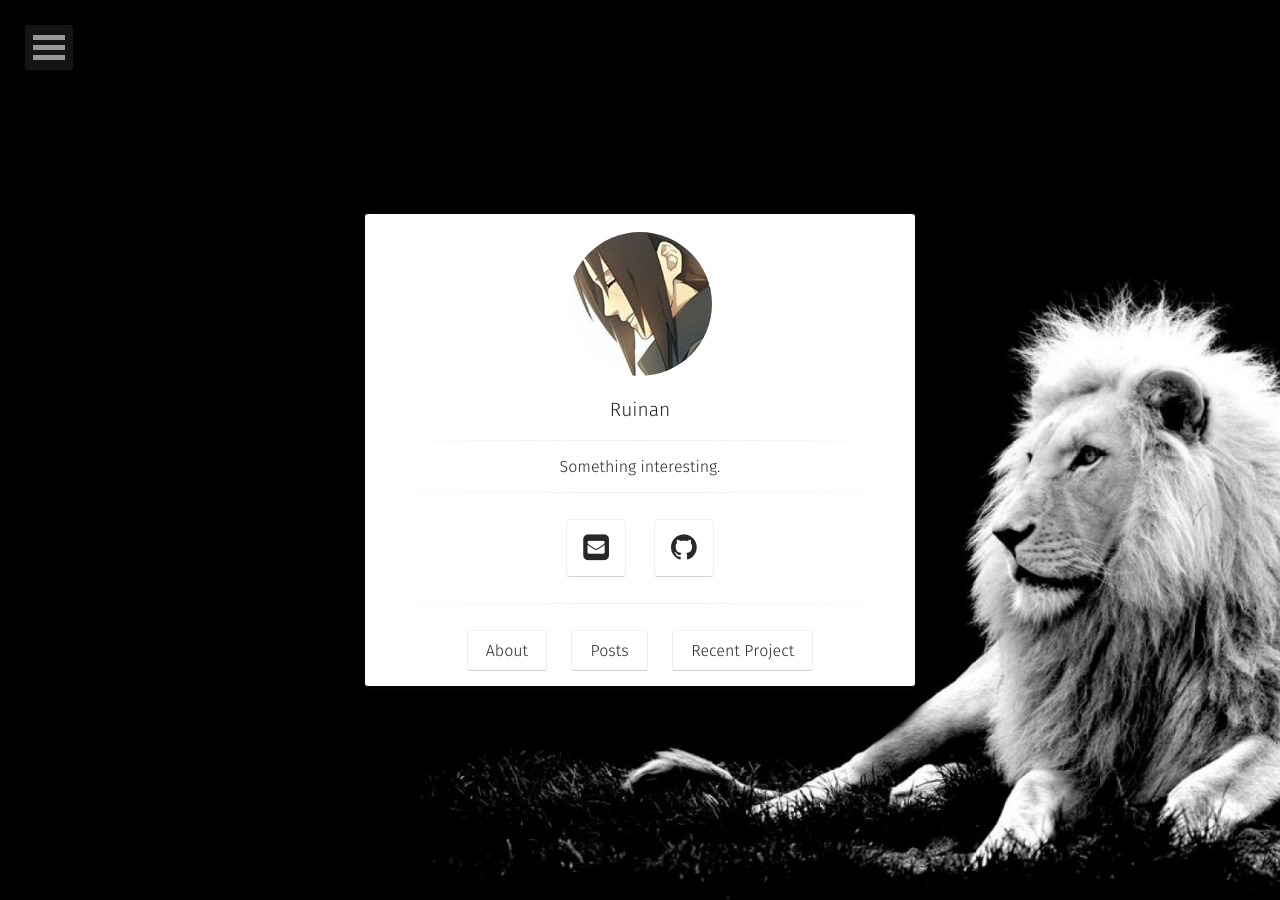
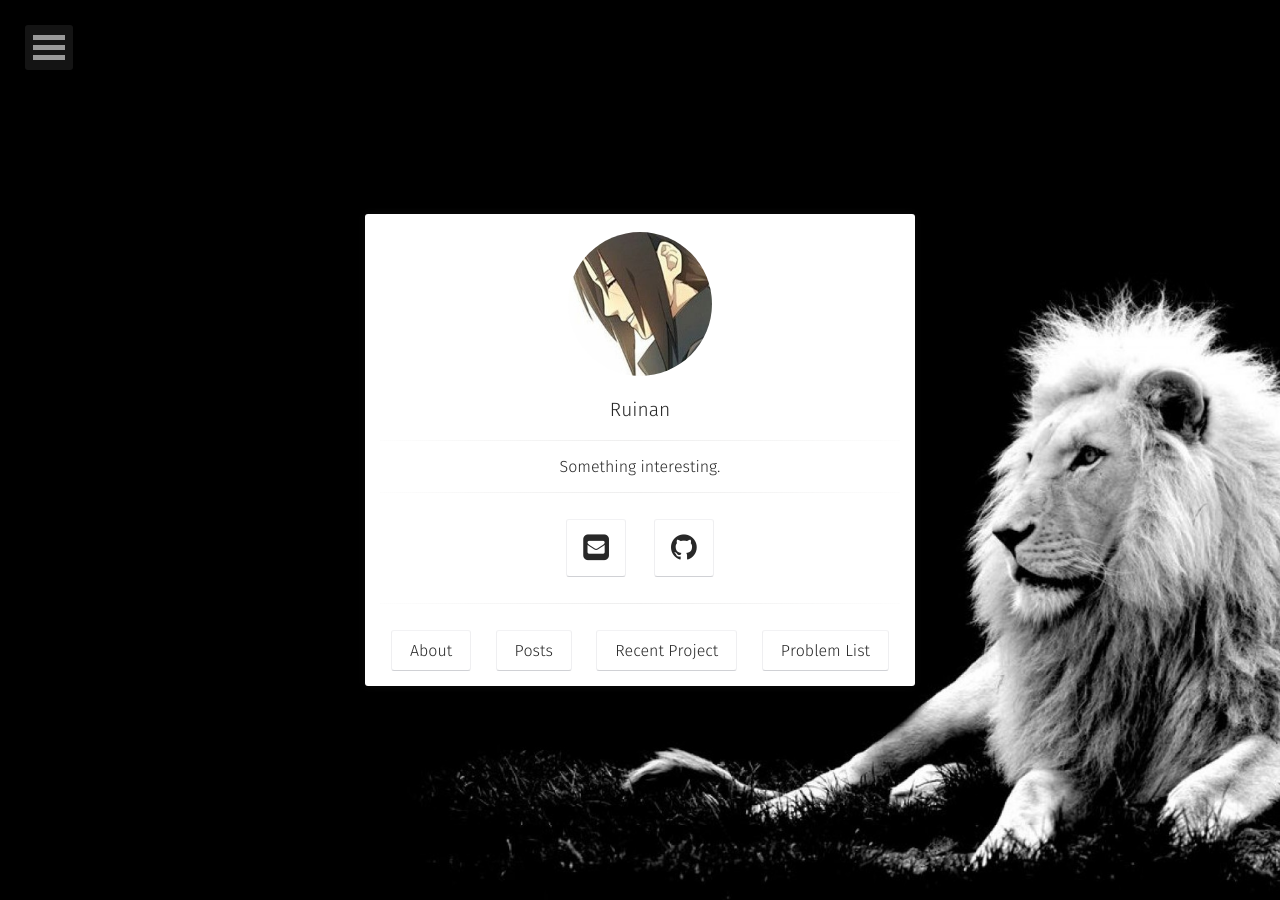
Before and after one commit to BlackWaters/BlackWaters.github.io, a Jekyll site: the page built from index.html, in a window 1280 px wide. Built offline with Jekyll 4.4.1, drawn with Linux system fonts in a browser that asks for light colours; some web fonts are replaced; comment, search, counter and statistics services are not loaded.

Commit message:
page changes

```diff
--- a/_layouts/home.html
+++ b/_layouts/home.html
@@ -41,6 +41,9 @@ layout: compress
                          <a class="btn zoombtn" href="{{ site.url }}/project">
                          Recent Project
                          </a>
+                         <a class="btn zoombtn" href="{{ site.url }}/problemlist">
+                            Problem List
+                         </a>
                     </h3>
             </div>
         </div>
```
